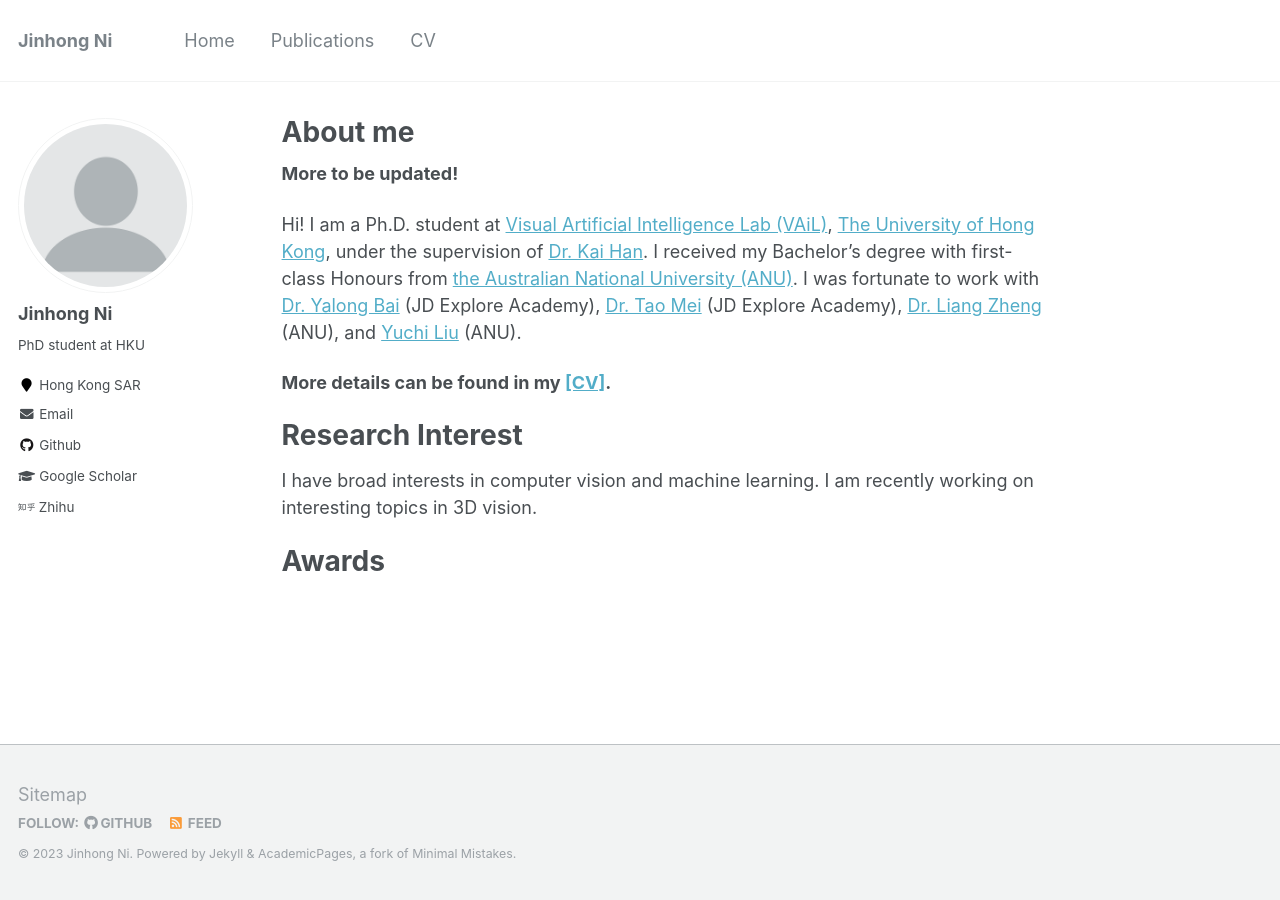
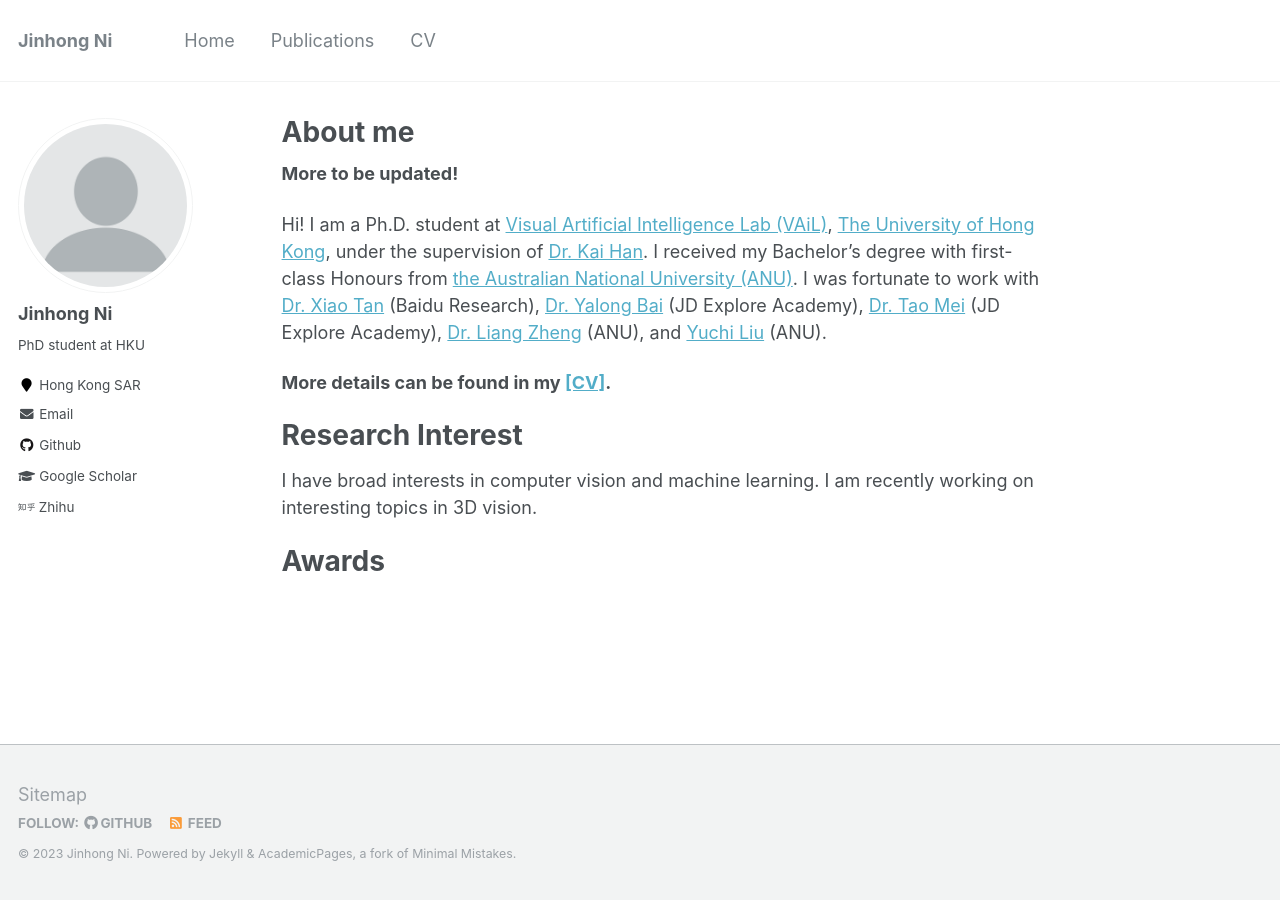
Before and after one commit to jinhong-ni/jinhong-ni.github.io, a Jekyll site: the page built from _pages/about.md, in a window 1280 px wide. Built offline with Jekyll 4.4.1, drawn with Linux system fonts in a browser that asks for light colours.

Commit message:
update about

```diff
--- a/_pages/about.md
+++ b/_pages/about.md
@@ -10,7 +10,7 @@ redirect_from:
 
 <strong>More to be updated!</strong>
 
-Hi! I am a Ph.D. student at [Visual Artificial Intelligence Lab (VAiL)](https://visailab.github.io/), [The University of Hong Kong](https://www.hku.hk/), under the supervision of [Dr. Kai Han](https://www.kaihan.org/). I received my Bachelor's degree with first-class Honours from [the Australian National University (ANU)](https://www.anu.edu.au/). I was fortunate to work with [Dr. Yalong Bai](https://ylbai.me/) (JD Explore Academy), [Dr. Tao Mei](https://taomei.me/) (JD Explore Academy), [Dr. Liang Zheng](https://zheng-lab.cecs.anu.edu.au/) (ANU), and [Yuchi Liu](https://scholar.google.com/citations?user=fBQdhG0AAAAJ&hl=en&oi=ao) (ANU).
+Hi! I am a Ph.D. student at [Visual Artificial Intelligence Lab (VAiL)](https://visailab.github.io/), [The University of Hong Kong](https://www.hku.hk/), under the supervision of [Dr. Kai Han](https://www.kaihan.org/). I received my Bachelor's degree with first-class Honours from [the Australian National University (ANU)](https://www.anu.edu.au/). I was fortunate to work with [Dr. Xiao Tan](https://scholar.google.com/citations?user=R1rVRUkAAAAJ&hl=en&oi=ao) (Baidu Research), [Dr. Yalong Bai](https://ylbai.me/) (JD Explore Academy), [Dr. Tao Mei](https://taomei.me/) (JD Explore Academy), [Dr. Liang Zheng](https://zheng-lab.cecs.anu.edu.au/) (ANU), and [Yuchi Liu](https://scholar.google.com/citations?user=fBQdhG0AAAAJ&hl=en&oi=ao) (ANU).
 
 <strong>More details can be found in my [[CV]]({{ site.baseurl }}/files/resume.pdf). </strong>
 
```
